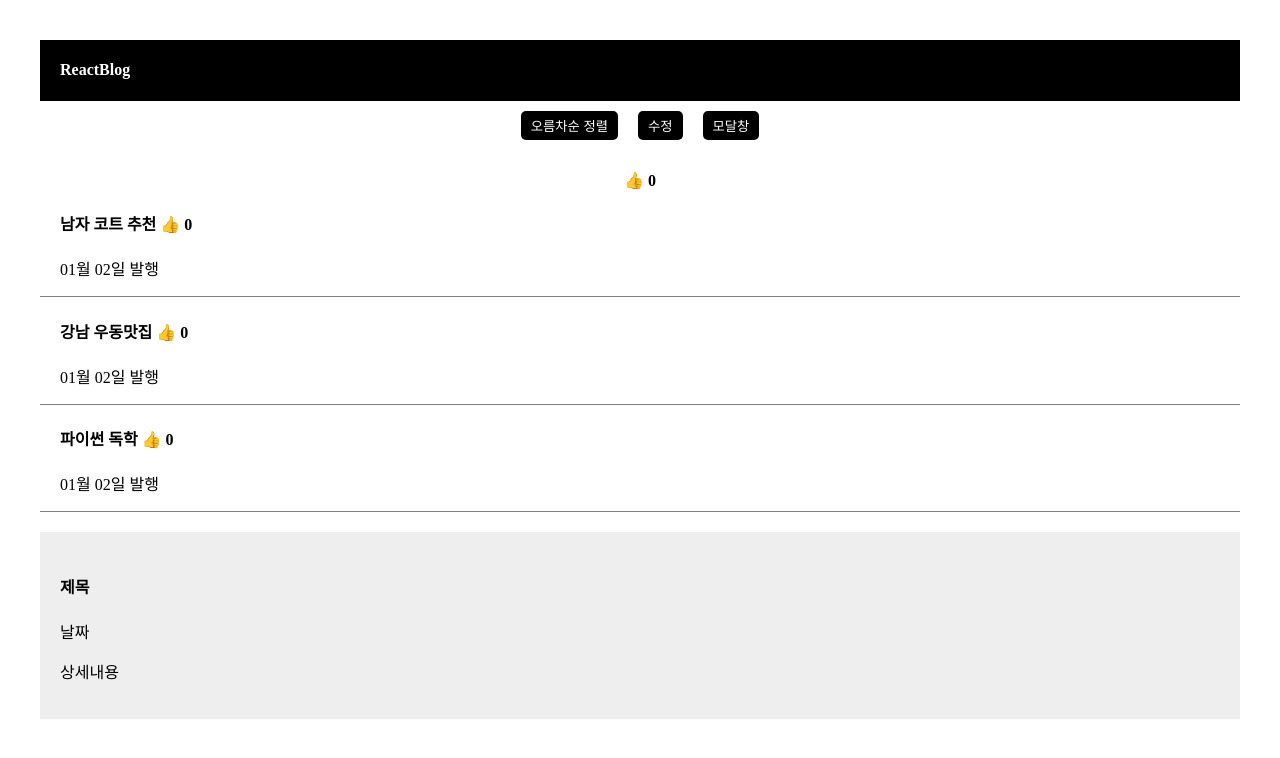
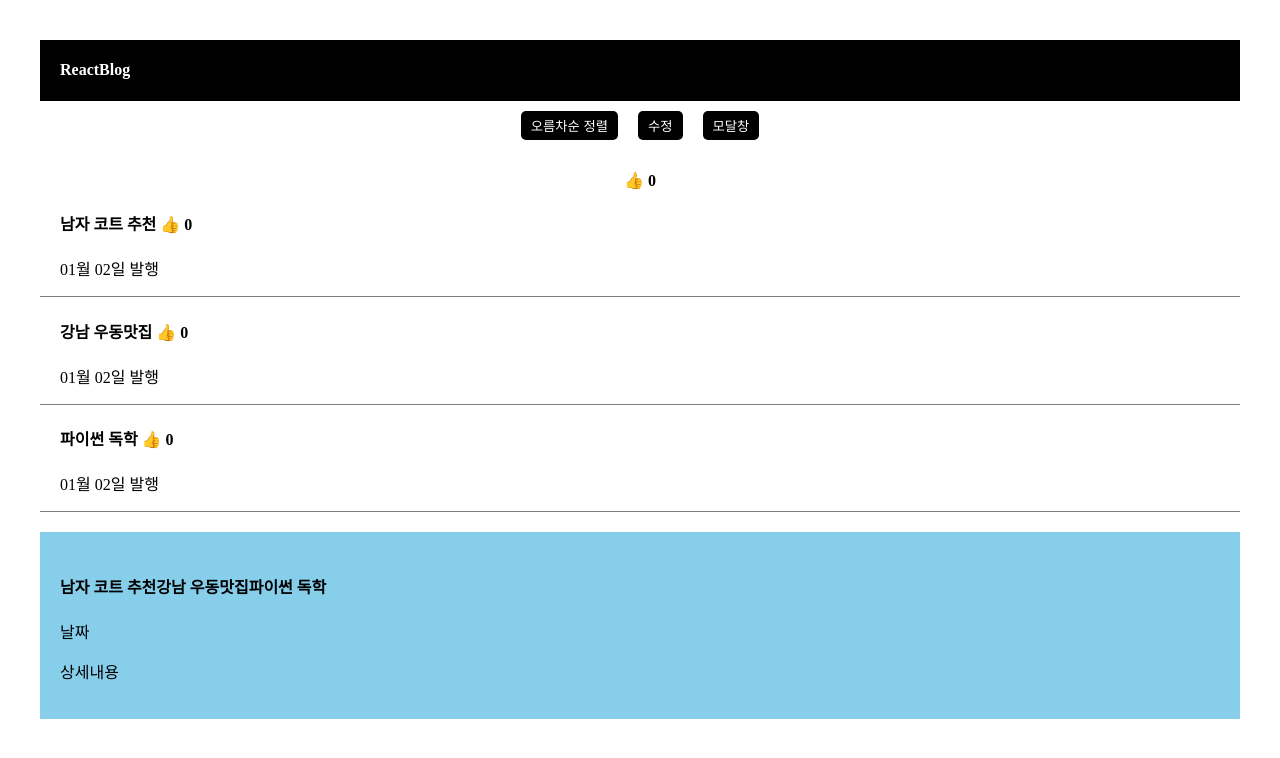
Before and after one commit to STERNDELFTIN/react, a React (Vite) app in the folder blog-project/: page / in a window 1280 px wide. Both pictures are taken after a click on the button "모달창". Shown: the top 758 px of the page. Built offline with nearby package versions, Linux system fonts and the light colour scheme.

Commit message:
[01/02] props
- 자식이 부모의 state를 가져다쓰고 싶을 때 사용

```diff
--- a/blog-project/src/App.jsx
+++ b/blog-project/src/App.jsx
@@ -57,18 +57,17 @@ return (
 
   {/* 삼항 연산자 */}
   {
-  modal == true ?
-  <Modal /> : null
+  modal == true ? <Modal title={title} color={'skyblue'} /> : null
   }
 
 </div>
 );
 }
 
-function Modal(){
+function Modal(props){
 return (
-<div className='modal'>
-  <h4>제목</h4>
+<div className='modal' style={{ background : props.color } }>
+  <h4>{ props.title }</h4>
   <p>날짜</p>
   <p>상세내용</p>
 </div>
```
